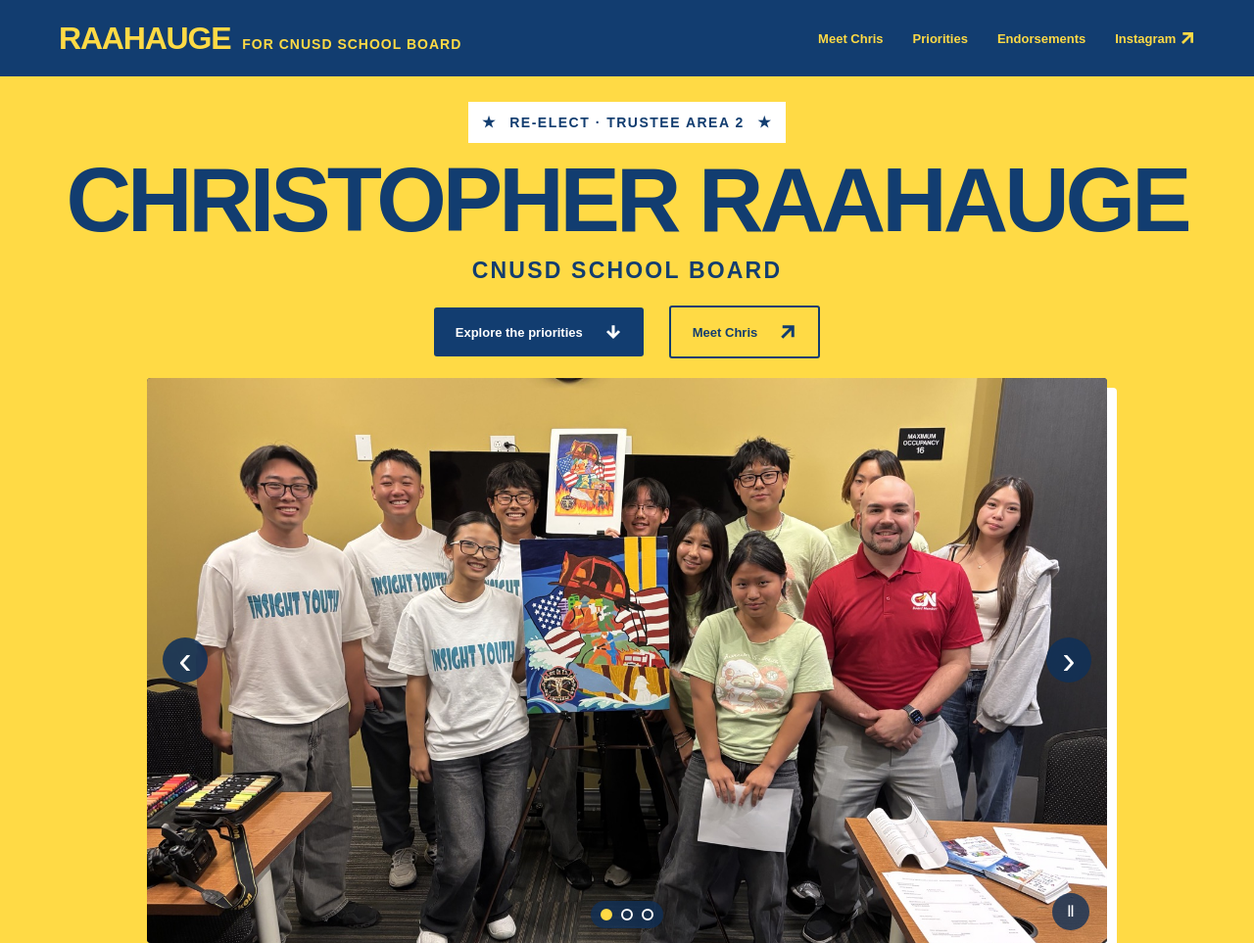
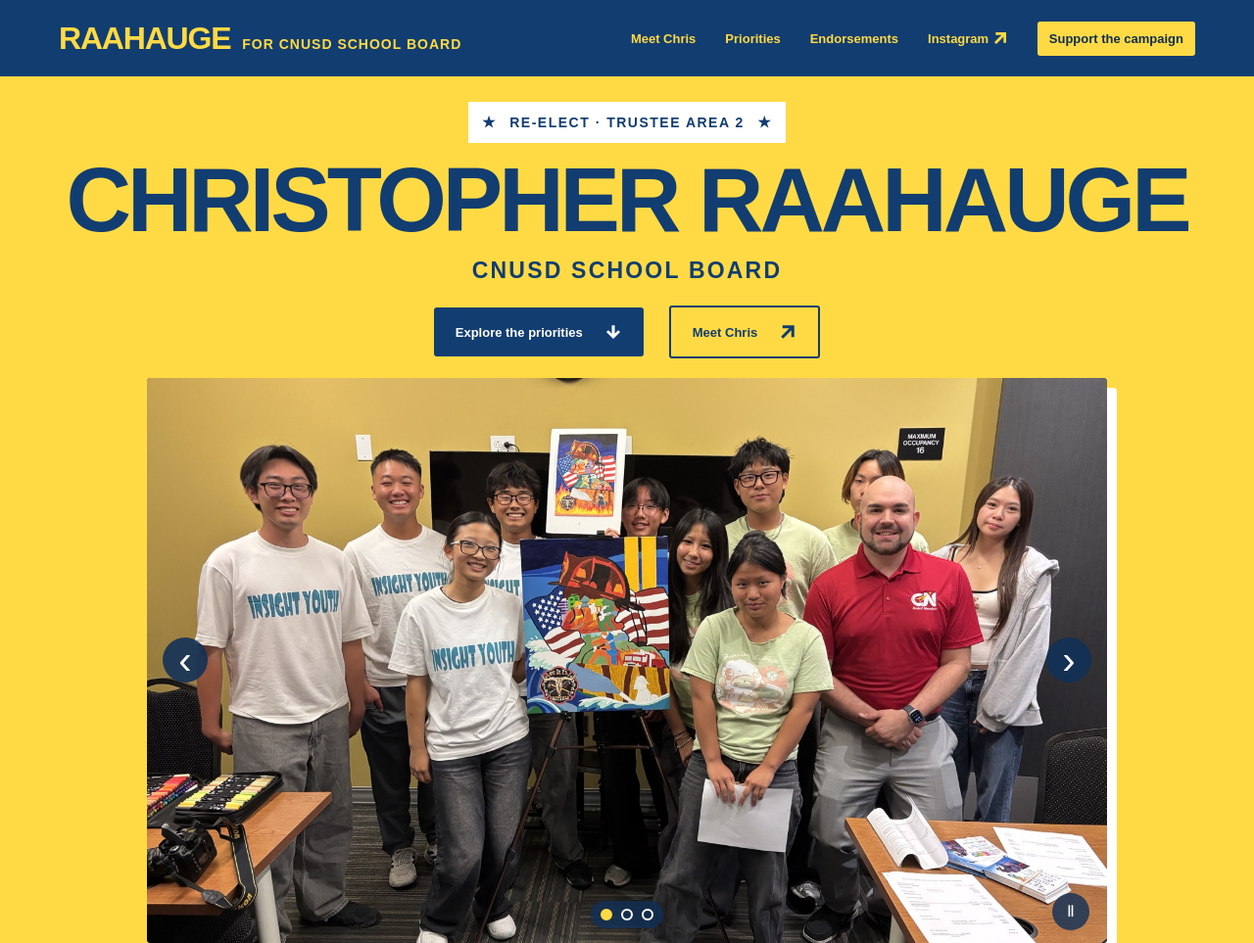
Before and after one commit to thomas-rife/chris-for-schoolboard, a plain HTML site: page index.html in a window 1280 px wide. Shown: the top 963 px of the page at 98% size. Drawn offline with Linux system fonts and the light colour scheme.

Commit message:
updating header

```diff
--- a/index.html
+++ b/index.html
@@ -39,6 +39,14 @@
                   d="M5 3h16v16h-4V9.83L5.83 21 3 18.17 14.17 7H5Z"
                 /></svg></span
           ></a>
+          <a
+            class="nav-support"
+            href="https://www.efundraisingconnections.com/c/ChrisRaahaugeforSchoolBoard2022?utm_source=ig&amp;utm_medium=social&amp;utm_content=link_in_bio"
+            target="_blank"
+            rel="noopener noreferrer"
+            aria-label="Support the campaign (opens in a new tab)"
+            >Support the campaign</a
+          >
           <!-- <a class="nav-contact" href="mailto:Chris4CNUSD@gmail.com">Get in touch <span aria-hidden="true"><svg class="arrow-icon" viewBox="0 0 24 24" fill="currentColor" focusable="false"><path d="M5 3h16v16h-4V9.83L5.83 21 3 18.17 14.17 7H5Z"/></svg></span></a> -->
         </nav>
       </div>
@@ -527,6 +535,13 @@
         <p>Raahauge for School Board 2026 #1453299</p>
         <div class="footer-links">
           <a
+            href="https://www.efundraisingconnections.com/c/ChrisRaahaugeforSchoolBoard2022?utm_source=ig&amp;utm_medium=social&amp;utm_content=link_in_bio"
+            target="_blank"
+            rel="noopener noreferrer"
+            aria-label="Support the campaign (opens in a new tab)"
+            >Support the campaign</a
+          >
+          <a
             href="https://www.instagram.com/boardmemberchris?stkn=NTc4MTIwNjQ2YQ%3D%3D&amp;utm_source=qr"
             target="_blank"
             rel="noopener noreferrer"
--- a/styles.css
+++ b/styles.css
@@ -8,12 +8,14 @@ a:focus-visible{outline:3px solid #bb7b00;outline-offset:5px}
 .skip-link{position:absolute;top:-100px;left:20px;padding:12px;background:var(--yellow);z-index:30}
 .skip-link:focus{top:12px}
 .site-header{position:sticky;top:0;z-index:20;background:var(--blue);color:var(--yellow)}
-.header-inner{min-height:78px;display:flex;align-items:center;justify-content:space-between;gap:28px}
+.header-inner{min-height:78px;display:flex;align-items:center;justify-content:space-between;flex-wrap:wrap;gap:14px 28px;padding:12px 0}
 .wordmark{display:inline-flex;align-items:baseline;gap:12px;white-space:nowrap;font-size:32px;font-weight:900;letter-spacing:-1.2px;line-height:1;color:var(--yellow)}
 .wordmark span{font-size:14px;font-weight:900;letter-spacing:1px}
 nav{display:flex;align-items:center;gap:30px;font-size:13px;font-weight:700}
 nav a{padding:12px 0}
 nav a:hover,.text-link:hover,footer a:hover{text-decoration:underline;text-underline-offset:5px}
+nav .nav-support{margin-left:auto;padding:10px 12px;border-radius:3px;background:var(--yellow);color:var(--navy);white-space:nowrap}
+nav .nav-support:hover{background:#fff;text-decoration:none}
 nav .nav-contact{padding:13px 17px;border:1px solid var(--blue);border-radius:3px}
 .nav-contact span{margin-left:12px}
 main>section+section{border-top:4px solid var(--blue)}
```
Also changed, not shown: 5 other files.
